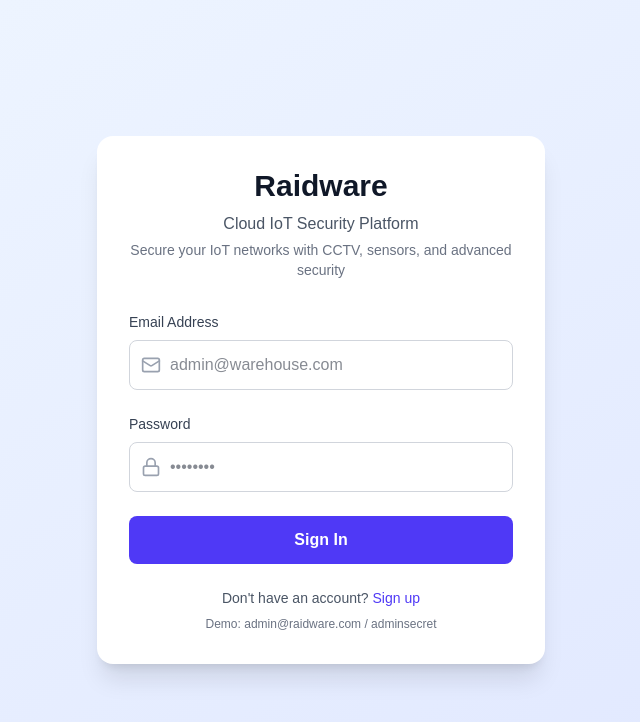
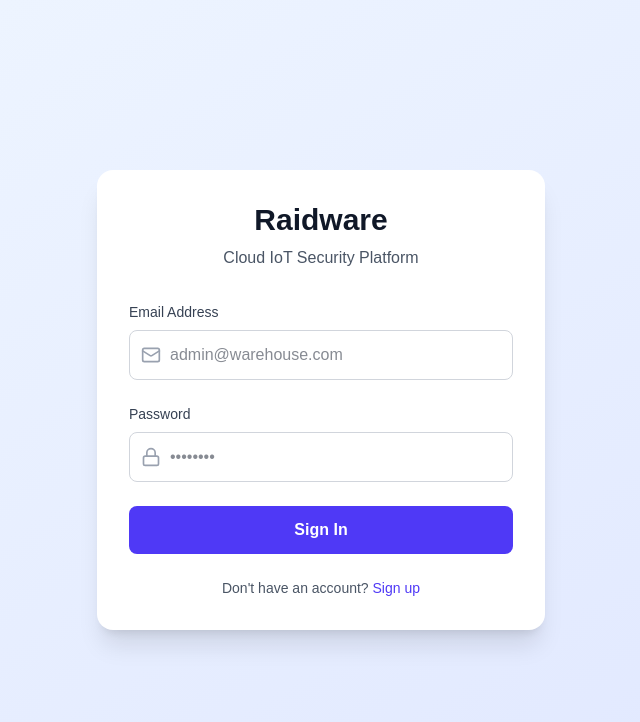
Before and after one commit to MuhammadArhumDev/Raidware, a Next.js app in the folder frontend/: page / in a window 1280 px wide. Shown: the top 722 px of the page, without its empty margins (319-959 px from the left). Built offline with nearby package versions, Linux system fonts and the light colour scheme.

Commit message:
fixed backend api URI in the production

```diff
--- a/frontend/src/components/Auth/Login.js
+++ b/frontend/src/components/Auth/Login.js
@@ -65,9 +65,6 @@ export default function Login() {
           </h1>
           <p className="text-gray-600 dark:text-gray-400">
             Cloud IoT Security Platform
-          </p>
-          <p className="text-sm text-gray-500 dark:text-gray-500 mt-1">
-            Secure your IoT networks with CCTV, sensors, and advanced security
           </p>
         </div>
 
@@ -156,9 +153,6 @@ export default function Login() {
               Sign up
             </a>
           </p>
-          <p className="text-xs text-gray-500 dark:text-gray-500">
-            Demo: admin@raidware.com / adminsecret
-          </p>
         </div>
       </div>
     </div>
--- a/frontend/src/store/useAuthStore.js
+++ b/frontend/src/store/useAuthStore.js
@@ -1,7 +1,8 @@
 import { create } from "zustand";
 import { persist } from "zustand/middleware";
 
-const BACKEND_URL = process.env.BACKEND_URL || "http://localhost:5000";
+const BACKEND_URL =
+  process.env.NEXT_PUBLIC_BACKEND_URL || "http://localhost:5000";
 
 const useAuthStore = create(
   persist(
--- a/frontend/src/store/useDeviceStore.js
+++ b/frontend/src/store/useDeviceStore.js
@@ -1,7 +1,8 @@
 import { create } from "zustand";
 import { io } from "socket.io-client";
 
-const BACKEND_URL = process.env.NEXT_PUBLIC_API_URL || "http://localhost:5000";
+const BACKEND_URL =
+  process.env.NEXT_PUBLIC_BACKEND_URL || "http://localhost:5000";
 
 const useDeviceStore = create((set, get) => ({
   socket: null,
```
Also changed, not shown: 2 other files (tests, documents, lock files or other folders).
